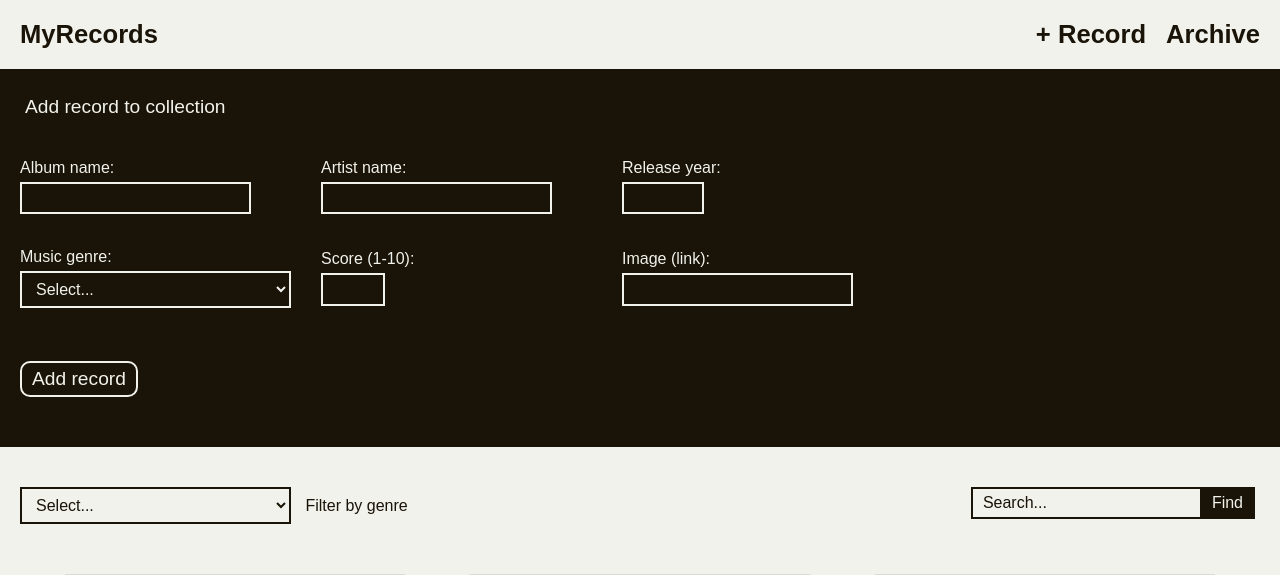
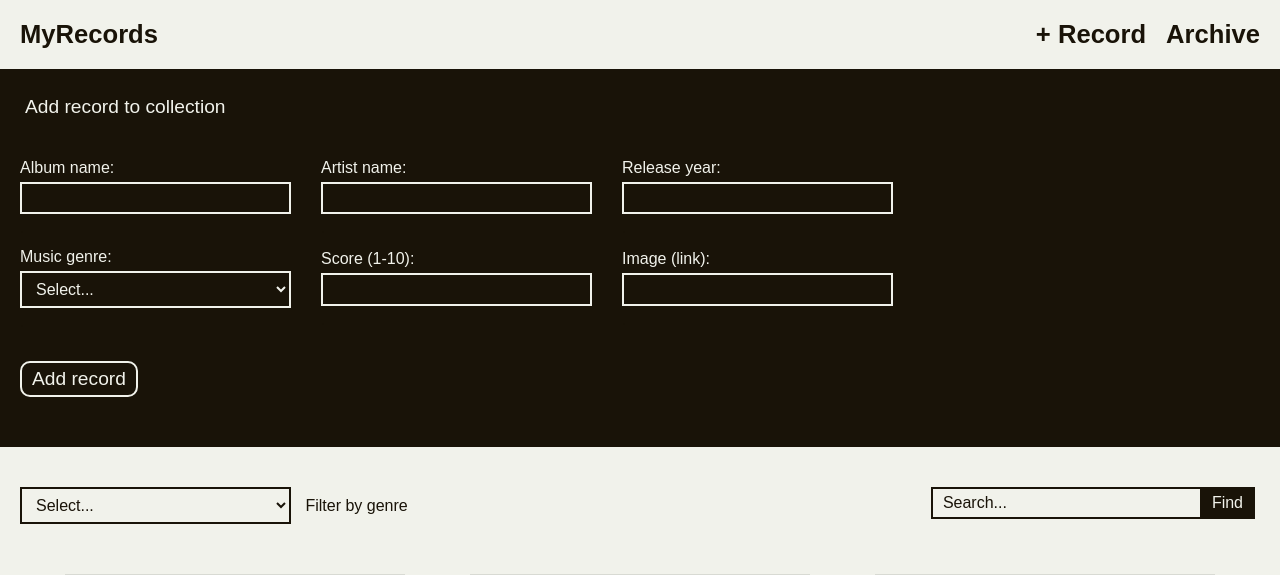
Before and after one commit to Benpeake/collection, a PHP site: page / in a window 1280 px wide. Shown: the top 575 px of the page. Run offline with PHP 8.4, Linux system fonts and the light colour scheme; data comes from the database, SQL or seed files in the repository; some web fonts are replaced.

Commit message:
style tweaks

```diff
--- a/archive.php
+++ b/archive.php
@@ -46,7 +46,7 @@ if (isset($_POST['selectGenre'])) {
     <meta charset="UTF-8">
     <meta name="viewport" content="width=device-width, initial-scale=1">
 
-    <title>Template</title>
+    <title>Record Collection</title>
 
     <meta name="description" content="Template HTML file">
     <meta name="author" content="iO Academy">
--- a/css/styles.css
+++ b/css/styles.css
@@ -255,6 +255,10 @@ input{
   padding: 5px 10px;
 }
 
+.form-input{
+  width: 271px;
+}
+
 .filter{
   background-color: var(--white);
   border: 2px solid var(--black);
@@ -292,7 +296,7 @@ input{
 }
 
 #textFilter{
-  margin-right: 20px;
+  margin: 0 20px;
 }
 
 .filterContainer{
@@ -392,6 +396,10 @@ input[type=number] {
     gap: 0px 30px;
   }
 
+  .filterContainer{
+    flex-direction: column;
+  }
+
 }
 
 @media screen and (max-width: 600px){
--- a/index.php
+++ b/index.php
@@ -140,7 +140,7 @@ if (isset($_GET['selectGenre'])) {
     <meta charset="UTF-8">
     <meta name="viewport" content="width=device-width, initial-scale=1">
 
-    <title>Template</title>
+    <title>Record Collection</title>
 
     <meta name="description" content="Template HTML file">
     <meta name="author" content="iO Academy">
@@ -194,7 +194,7 @@ if (isset($_GET['selectGenre'])) {
             <div class='inputField'>
                 <label for='newAlbumName'>Album name:</label>
                 <div>
-                    <input type='text' value="<?php if ($newAlbumName) echo $newAlbumName; ?>" name='newAlbumName' id='newAlbumName' />
+                    <input class="form-input" type='text' value="<?php if ($newAlbumName) echo $newAlbumName; ?>" name='newAlbumName' id='newAlbumName' />
                     <?php
                     if (isset($newRecordErrors['albumName'])) {
                         echo "<p class='errorMessage'>{$newRecordErrors['albumName']}</p>";
@@ -207,7 +207,7 @@ if (isset($_GET['selectGenre'])) {
             <div class='inputField'>
                 <label for='newArtistName'>Artist name:</label>
                 <div>
-                    <input type='text' value="<?php if ($newArtistName) echo $newArtistName; ?>" name='newArtistName' id='newArtistName' />
+                    <input class="form-input" type='text' value="<?php if ($newArtistName) echo $newArtistName; ?>" name='newArtistName' id='newArtistName' />
                     <?php
                     if (isset($newRecordErrors['artistName'])) {
                         echo "<p class='errorMessage'>{$newRecordErrors['artistName']}</p>";
@@ -220,7 +220,7 @@ if (isset($_GET['selectGenre'])) {
             <div class='inputField'>
                 <label for='newReleaseYear'>Release year:</label>
                 <div>
-                    <input type='number' value="<?php if ($newReleaseYear) echo $newReleaseYear; ?>" name='newReleaseYear' id='newReleaseYear' min="1000" max="2023" />
+                    <input class="form-input" type='number' value="<?php if ($newReleaseYear) echo $newReleaseYear; ?>" name='newReleaseYear' id='newReleaseYear' min="1000" max="2023" />
                     <?php
                     if (isset($newRecordErrors['releaseYear'])) {
                         echo "<p class='errorMessage'>{$newRecordErrors['releaseYear']}</p>";
@@ -251,7 +251,7 @@ if (isset($_GET['selectGenre'])) {
             <div class='inputField'>
                 <label for='newScore'>Score (1-10):</label>
                 <div>
-                    <input type='number' value="<?php if ($newScore) echo $newScore; ?>" name='newScore' id='newScore' min='1' max='10' />
+                    <input class="form-input" type='number' value="<?php if ($newScore) echo $newScore; ?>" name='newScore' id='newScore' min='1' max='10' />
                     <?php
                     if (isset($newRecordErrors['score'])) {
                         echo "<p class='errorMessage'>{$newRecordErrors['score']}</p>";
@@ -264,7 +264,7 @@ if (isset($_GET['selectGenre'])) {
             <div class='inputField'>
                 <label for='newImg'>Image (link):</label>
                 <div>
-                    <input type='text' value="<?php if ($newImg) echo $newImg; ?>" name='newImg' id='newImg' />
+                    <input class="form-input" type='text' value="<?php if ($newImg) echo $newImg; ?>" name='newImg' id='newImg' />
                     <?php
                     if (isset($newRecordErrors['img'])) {
                         echo "<p class='errorMessage'>{$newRecordErrors['img']}</p>";
@@ -303,7 +303,7 @@ if (isset($_GET['selectGenre'])) {
         </form>
         <form method="GET" id='textFilterForm'>
             <div class="searchbar">
-                <input type="text" class="filterText" name='textFilter' id='textFilter' placeholder="Search..." />
+                <input type="text" class="filterText form-input" name='textFilter' id='textFilter' placeholder="Search..." />
                 <input type="submit" class="filterTextSubmit" name='filterTextSubmit' id='textFilterSubmit' value="Find" />
             </div>
         </form>
```
Also changed, not shown: images/favicon.png.
